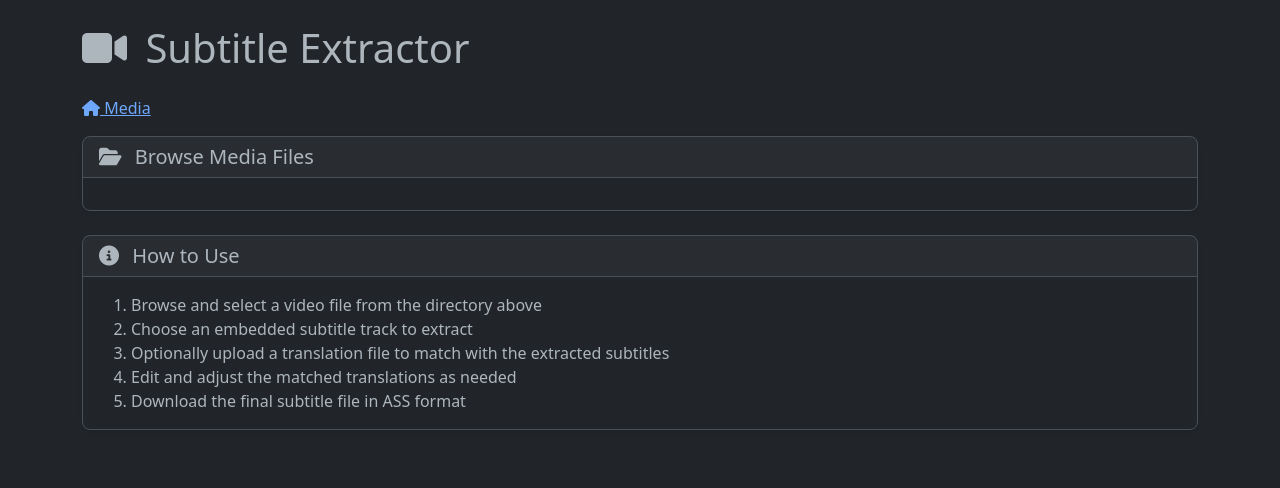
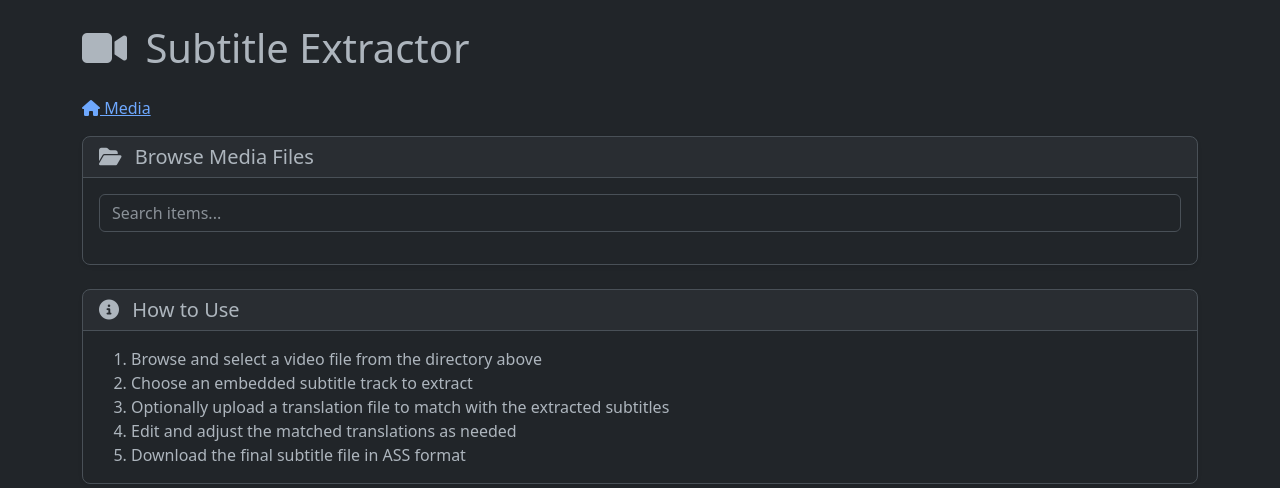
Before and after one commit to Makhuta/subtitle-extractor, a Flask app: template templates/index.html in a window 1280 px wide. Shown: the top 488 px of the page. Run offline with Flask 3, Linux system fonts and the light colour scheme; the template is opened without the code that fills it: most values are stand-ins (such as "Sample title", 1, 10 or a date in 2020); some libraries are stand-ins or nearby versions.

Commit message:
Add
- added search bar to files

```diff
--- a/static/js/app.js
+++ b/static/js/app.js
@@ -263,4 +263,23 @@
     });
 });
 
+document.getElementById('searchInput').addEventListener('keyup', function () {
+    let filter = this.value.toLowerCase();
+    let items = document.querySelectorAll('#itemsList .list-group-item');
+
+    items.forEach(function (item) {
+        let text = item.innerText.toLowerCase();
+        if (text.includes(filter)) {
+            item.style.display = "";
+        } else {
+            // Always keep the "Parent Directory" visible
+            if (item.querySelector('h6')?.innerText === "..") {
+                item.style.display = "";
+            } else {
+                item.style.display = "none";
+            }
+        }
+    });
+});
+
 console.log('Subtitle Extractor app loaded successfully');
--- a/templates/index.html
+++ b/templates/index.html
@@ -64,7 +64,13 @@
                     </div>
                     <div class="card-body">
                         {% if items %}
-                            <div class="list-group">
+                            <!-- Search Bar -->
+                            <div class="mb-3">
+                                <input type="text" id="searchInput" class="form-control" placeholder="Search items...">
+                            </div>
+
+                            <!-- List Group -->
+                            <div class="list-group" id="itemsList">
                                 <!-- Parent Directory Link -->
                                 {% if current_path %}
                                     <a href="{{ url_for('index', path=parent_path) }}" class="list-group-item list-group-item-action">
```
